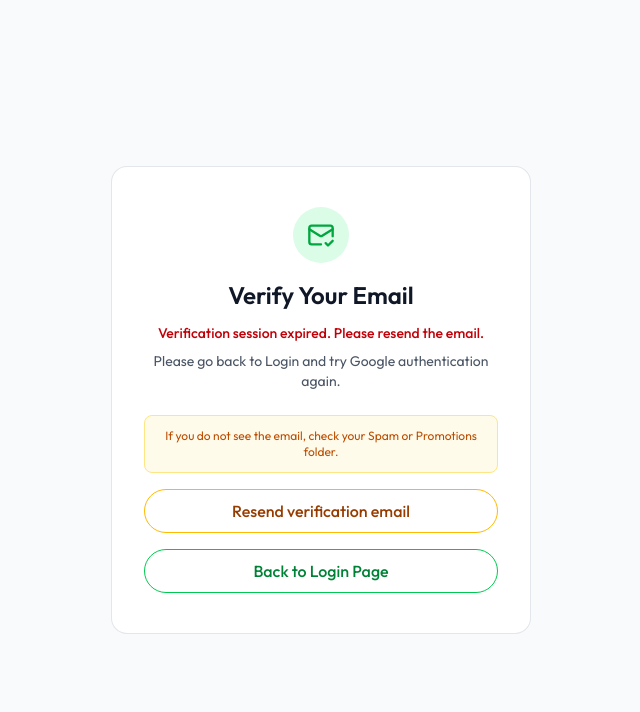
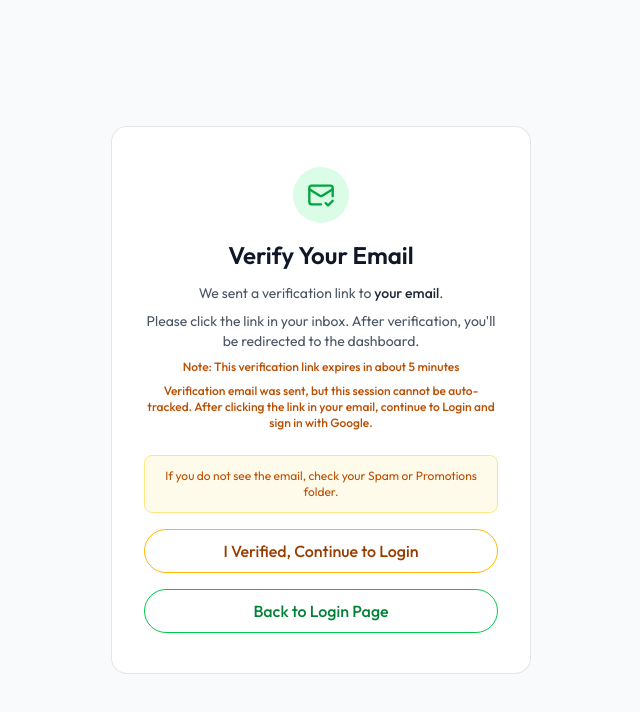
Before and after one commit to rahul-coder69/ai-resume-builder, a React (Vite) app in the folder client/: page /verify-email-pending in a window 1280 px wide. Shown: the top 712 px of the page, without its empty margins (319-959 px from the left). Built offline with nearby package versions, Linux system fonts and the light colour scheme; no server answers.

Commit message:
updated v6

```diff
--- a/client/src/pages/VerifyEmailPending.jsx
+++ b/client/src/pages/VerifyEmailPending.jsx
@@ -19,6 +19,7 @@ const VerifyEmailPending = () => {
   const [verified, setVerified] = React.useState(false);
   const [timedOut, setTimedOut] = React.useState(false);
   const [statusMessage, setStatusMessage] = React.useState("");
+  const [statusApiAvailable, setStatusApiAvailable] = React.useState(true);
   const [remainingSeconds, setRemainingSeconds] = React.useState(
     initialTimeoutSeconds,
   );
@@ -26,7 +27,7 @@ const VerifyEmailPending = () => {
   const [resending, setResending] = React.useState(false);
 
   const checkVerificationStatus = React.useCallback(async () => {
-    if (!syncKey || verified || timedOut) return;
+    if (!syncKey || verified || timedOut || !statusApiAvailable) return;
 
     try {
       setChecking(true);
@@ -35,6 +36,8 @@ const VerifyEmailPending = () => {
         syncKey,
         email: email === "your email" ? "" : email,
       });
+
+      setStatusApiAvailable(true);
 
       if (data?.sessionMissing) {
         setTimedOut(true);
@@ -63,11 +66,10 @@ const VerifyEmailPending = () => {
       const message = error.response?.data?.message || error.message;
 
       if (isNotFound) {
-        setTimedOut(true);
+        setStatusApiAvailable(false);
         setStatusMessage(
-          "Verification session expired. Please resend the verification email.",
+          "Email sent. Auto verification check is unavailable on this deployment. After clicking the link in your email, continue to Login and sign in with Google.",
         );
-        setRemainingSeconds(0);
         return;
       }
 
@@ -84,13 +86,13 @@ const VerifyEmailPending = () => {
     } finally {
       setChecking(false);
     }
-  }, [dispatch, syncKey, timedOut, verified]);
+  }, [dispatch, statusApiAvailable, syncKey, timedOut, verified]);
 
   React.useEffect(() => {
     if (!syncKey) {
-      setTimedOut(true);
+      setStatusApiAvailable(false);
       setStatusMessage(
-        "Verification session expired. Please resend the email.",
+        "Verification email was sent, but this session cannot be auto-tracked. After clicking the link in your email, continue to Login and sign in with Google.",
       );
       setRemainingSeconds(0);
       return;
@@ -100,13 +102,13 @@ const VerifyEmailPending = () => {
   }, [checkVerificationStatus, syncKey]);
 
   React.useEffect(() => {
-    if (verified || timedOut) return;
+    if (verified || timedOut || !statusApiAvailable) return;
     const pollInterval = setInterval(() => {
       checkVerificationStatus();
     }, 1000);
 
     return () => clearInterval(pollInterval);
-  }, [verified, timedOut, checkVerificationStatus]);
+  }, [verified, timedOut, statusApiAvailable, checkVerificationStatus]);
 
   React.useEffect(() => {
     if (!verified) return;
@@ -126,7 +128,7 @@ const VerifyEmailPending = () => {
   }, [verified, navigate]);
 
   React.useEffect(() => {
-    if (verified || timedOut) return;
+    if (verified || timedOut || !statusApiAvailable) return;
 
     const timer = setInterval(() => {
       setRemainingSeconds((prev) => {
@@ -142,7 +144,7 @@ const VerifyEmailPending = () => {
     }, 1000);
 
     return () => clearInterval(timer);
-  }, [timedOut, verified]);
+  }, [timedOut, verified, statusApiAvailable]);
 
   const handleResendVerificationEmail = async () => {
     if (resending || verified) return;
@@ -155,6 +157,8 @@ const VerifyEmailPending = () => {
         syncKey,
         email: email === "your email" ? "" : email,
       });
+
+      setStatusApiAvailable(true);
 
       if (data?.alreadyVerified) {
         setStatusMessage(
@@ -184,9 +188,9 @@ const VerifyEmailPending = () => {
       const isNotFound = error?.response?.status === 404;
       if (isNotFound) {
         setStatusMessage(
-          "Verification session is unavailable right now. Please go back to Login and continue with Google once.",
+          "Resend is unavailable on this deployment. Please go back to Login and continue with Google once.",
         );
-        setTimedOut(true);
+        setStatusApiAvailable(false);
         setRemainingSeconds(0);
         return;
       }
@@ -229,8 +233,15 @@ const VerifyEmailPending = () => {
             </p>
             <p className="mt-2 text-xs text-amber-700 font-medium select-none">
               Note: This verification link expires in{" "}
-              {formatCountdown(remainingSeconds)}
+              {statusApiAvailable
+                ? formatCountdown(remainingSeconds)
+                : "about 5 minutes"}
             </p>
+            {!statusApiAvailable && statusMessage && (
+              <p className="mt-2 text-xs text-amber-700 font-medium select-none">
+                {statusMessage}
+              </p>
+            )}
           </>
         ) : verified ? (
           <>
@@ -256,7 +267,7 @@ const VerifyEmailPending = () => {
           If you do not see the email, check your Spam or Promotions folder.
         </div>
 
-        {!verified && (
+        {!verified && statusApiAvailable && (
           <button
             type="button"
             onClick={handleResendVerificationEmail}
@@ -266,6 +277,16 @@ const VerifyEmailPending = () => {
             {resending
               ? "Resending verification email..."
               : "Resend verification email"}
+          </button>
+        )}
+
+        {!verified && !statusApiAvailable && (
+          <button
+            type="button"
+            onClick={() => navigate("/login?state=login")}
+            className="mt-4 w-full h-11 rounded-full text-amber-800 border border-amber-400 hover:bg-amber-50 transition-colors font-medium"
+          >
+            I Verified, Continue to Login
           </button>
         )}
 
```
Also changed, not shown: 1 other file (tests, documents, lock files or other folders).
